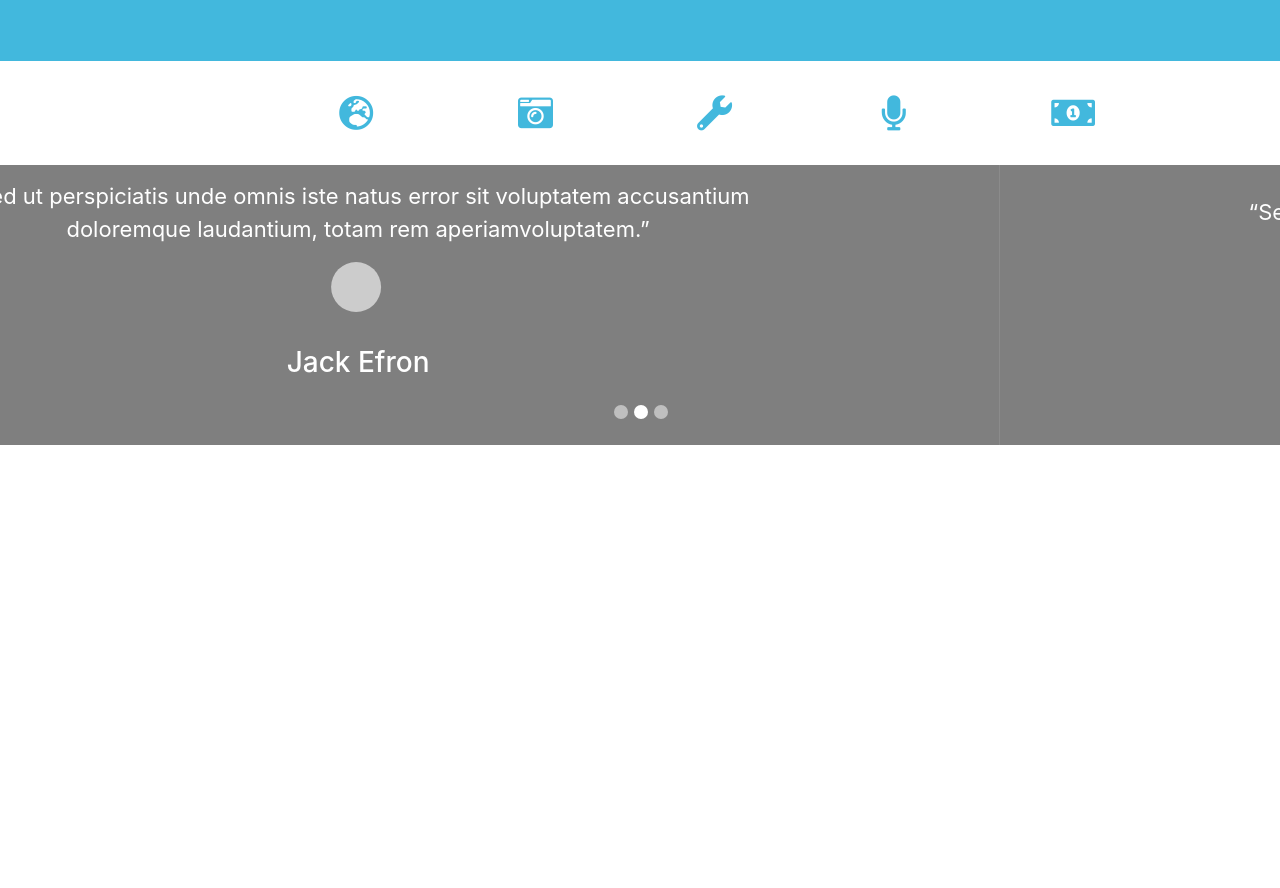
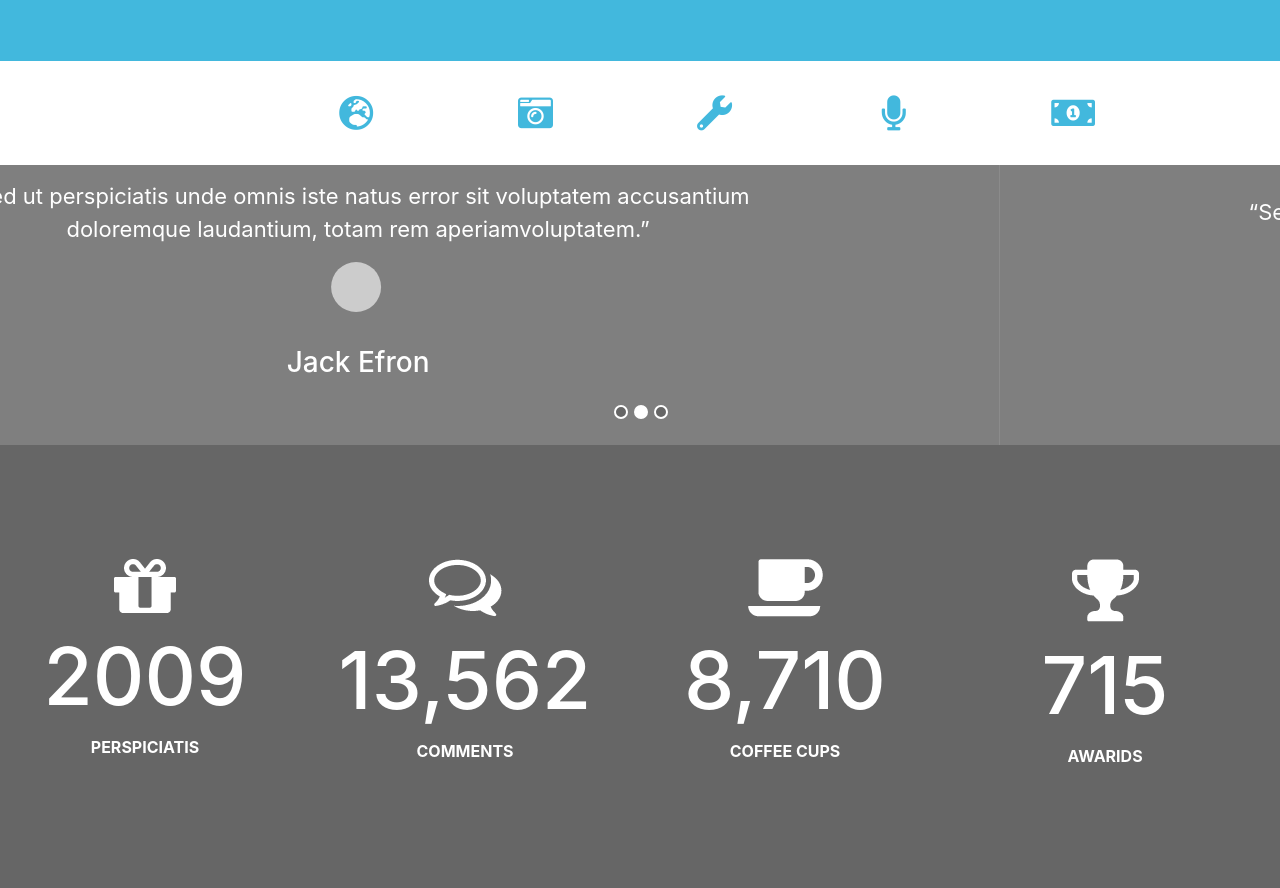
Before and after one commit to alaashaher/IDDO, a website: page Iddo-project/pug/index.pug in a window 1280 px wide. Shown: the part 898-1786 px from the top of the page. Before the commit the page ends 1343 px from the top, so only its background shows below. Drawn offline with nearby package versions, Linux system fonts and the light colour scheme; files that its build step writes are made by us from their sources; some icons are missing; files whose address does not match are found by name.

Commit message:
work icon section

```diff
--- a/Iddo-project/pug/index.pug
+++ b/Iddo-project/pug/index.pug
@@ -12,6 +12,7 @@ html
     include ./service.pug
     include ./icons.pug
     include ./slider.pug
+    include ./workIcon.pug
 
     script(src="https://code.jquery.com/jquery-3.3.1.slim.min.js" integrity="sha384-q8i/X+965DzO0rT7abK41JStQIAqVgRVzpbzo5smXKp4YfRvH+8abtTE1Pi6jizo" crossorigin="anonymous")
     script(src="https://cdnjs.cloudflare.com/ajax/libs/popper.js/1.14.3/umd/popper.min.js" integrity="sha384-ZMP7rVo3mIykV+2+9J3UJ46jBk0WLaUAdn689aCwoqbBJiSnjAK/l8WvCWPIPm49" crossorigin="anonymous")
--- /dev/null
+++ b/Iddo-project/pug/workIcon.pug
@@ -0,0 +1,21 @@
+section#workIcon
+  div.container-fluid.row
+    div.col-lg-3.work-icon.text-center.col-md-6
+      img(src="dist/image/perspiciatis.png" class="work-image")
+      h1.work-number 2009
+      h6.work-name  PERSPICIATIS
+
+    div.col-lg-3.work-icon.text-center.col-md-6
+      img(src="dist/image/comments.png" class="work-image")
+      h1.work-number 13,562
+      h6.work-name  COMMENTS
+
+    div.col-lg-3.work-icon.text-center.col-md-6
+      img(src="dist/image/CoffeeCups.png" class="work-image")
+      h1.work-number 8,710
+      h6.work-name  COFFEE CUPS
+
+    div.col-lg-3.work-icon.text-center.col-md-6
+      img(src="dist/image/Awards.png" class="work-image")
+      h1.work-number 715
+      h6.work-name  AWARIDS
--- a/Iddo-project/style/blue-theme.scss
+++ b/Iddo-project/style/blue-theme.scss
@@ -21,6 +21,6 @@
 #service {
   @extend %mainBuleBackGroundColor;
 }
-.icon-class {
+.icon-class , .navbar-light .navbar-nav .active>.nav-link:hover {
   @extend %mainBuleColor;
 }
--- a/Iddo-project/style/header.scss
+++ b/Iddo-project/style/header.scss
@@ -82,3 +82,6 @@
     margin-top: -57px;
   }
 }
+.navbar-light .navbar-nav .active>.nav-link {
+	color: rgb(255, 255, 255) !important;
+}
--- a/Iddo-project/style/index.scss
+++ b/Iddo-project/style/index.scss
@@ -11,4 +11,5 @@ ul li {
 @import './service.scss';
 @import './icons.scss';
 @import './slider.scss';
+@import './workIcon.scss';
 @import './blue-theme.scss';
--- a/Iddo-project/style/slider.scss
+++ b/Iddo-project/style/slider.scss
@@ -8,6 +8,11 @@
           width: 14px;
           border-radius: 50%;
           height: 14px;
+          background-color: #666666;
+          border: 2px solid rgb(255, 255, 255);
+        }
+        .carousel-indicators .active {
+          background-color: rgb(255, 255, 255);
         }
         .carousel-inner {
           .carousel-item {
--- /dev/null
+++ b/Iddo-project/style/workIcon.scss
@@ -0,0 +1,19 @@
+#workIcon {
+  background-color: #666666;
+  .container-fluid {
+    padding: 5% 0%;
+  }
+  .work-icon {
+    margin-top: 50px;
+    margin-bottom: 50px;
+    h1 {
+      color: rgb(255, 255, 255);
+      font-size: 80px;
+      margin: 5% 0%;
+    }
+    h6 {
+      color: rgb(255, 255, 255);
+      font-weight: bold;
+    }
+  }
+}
```
Also changed, not shown: dist/css/blue-theme.css, dist/css/header.css, dist/css/index.css, dist/css/slider.css, dist/css/workIcon.css (added), dist/image/Awards.png (added), dist/image/CoffeeCups.png (added), dist/image/comments.png (added), dist/image/perspiciatis.png (added), index.html.
